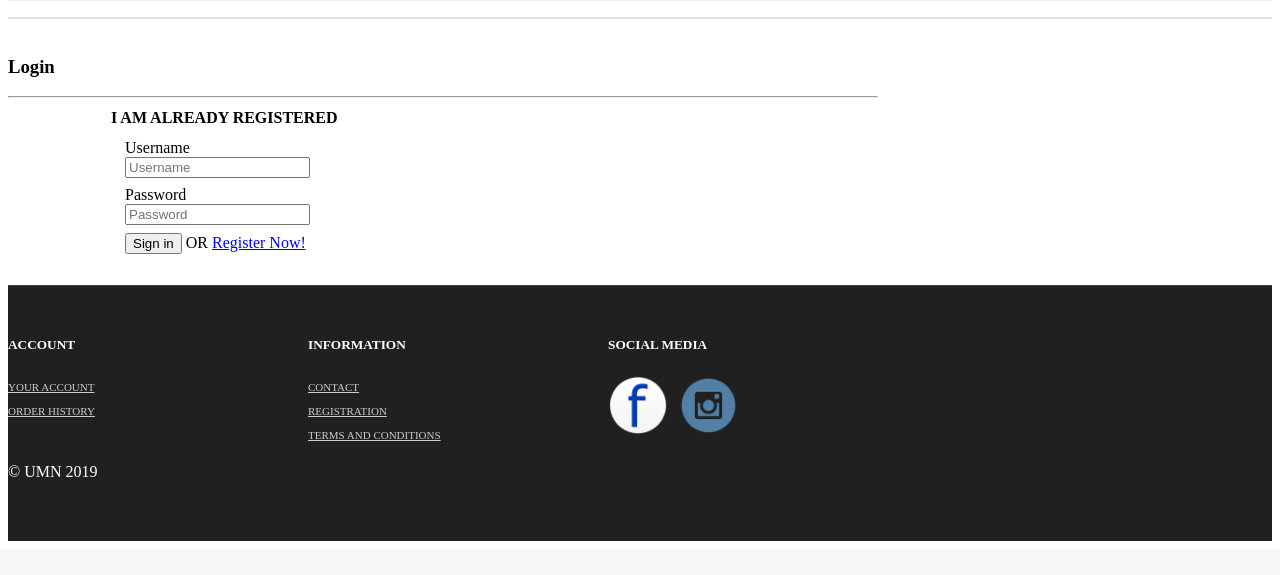
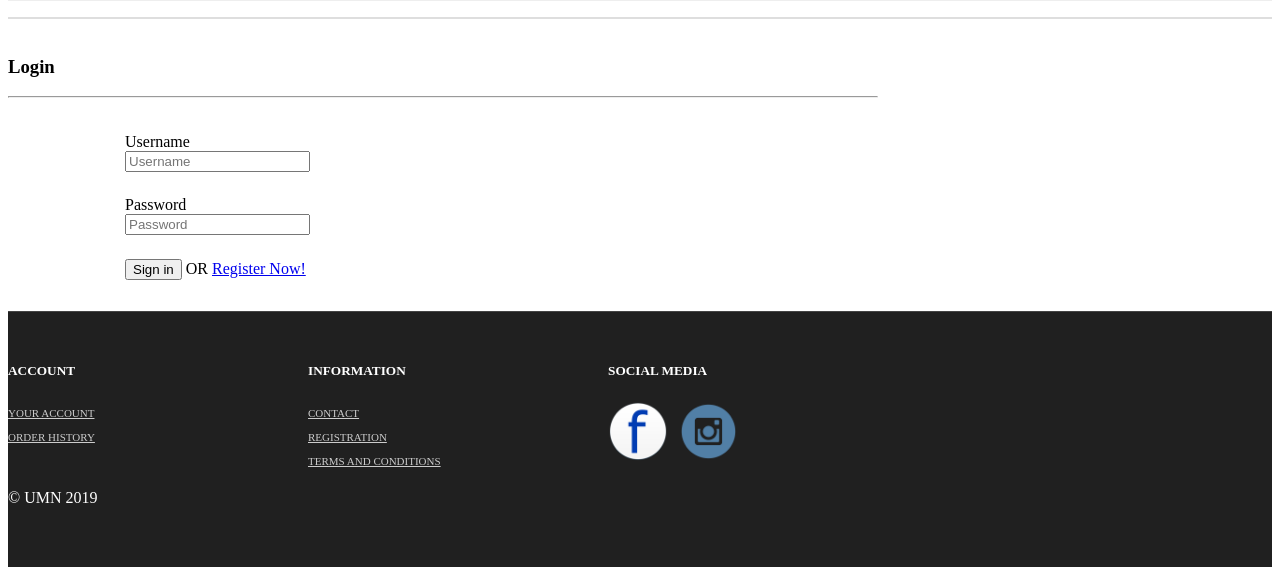
Before and after one commit to jadenwindart/PemWebUAS, a CodeIgniter app: page /PemWebUAS/index.php/home/Login in a window 1280 px wide. Shown: the part 391-966 px from the top of the page. Before the commit the page ends 932 px from the top, so only its background shows below. Run offline with CodeIgniter, Linux system fonts and the light colour scheme; data comes from the database, SQL or seed files in the repository; data that the repository does not hold is empty; some libraries are stand-ins or nearby versions.

Commit message:
Re-modelling
login-product-header

```diff
--- a/application/views/bootshop/Template/header.php
+++ b/application/views/bootshop/Template/header.php
@@ -10,7 +10,7 @@
 				<a href="product_summary.html"><span>&pound;</span></a>
 				<span class="btn btn-mini">$155.00</span>
 				<a href="product_summary.html"><span class="">$</span></a> -->
-				<a href="<?php echo base_url('index.php/Home/Cart')?>"><span class="btn btn-mini btn-primary"><i class="icon-shopping-cart icon-white"></i> [ <?php echo $CountOrder ?> ] Itemes in your cart </span> </a>
+				<a href="<?php echo base_url('index.php/Home/Cart')?>"><span class="btn btn-mini btn-primary"><i class="icon-shopping-cart icon-white"></i> [ <?php echo $CountOrder ?> ] Items in your cart </span> </a>
 			</div>
 		</div>
 	</div>
@@ -47,7 +47,7 @@
 	 <?php
 	 if(!isset($this->session->user) || $this->session->user === NULL){?>
 	 <li class="">
-	 <a href="<?php echo base_url('index.php/Home/Login');?>" role="button" style="padding-right:0"><span class="btn btn-large btn-success">Login</span></a>
+	 <a href="<?php echo base_url('index.php/Home/Login');?>" role="button" style="padding-right:10"><span class="btn btn-large btn-success">Login</span></a>
 	</li>
 	<li class=""><a href="<?php echo base_url('index.php/Home/Register')?>">Register</a></li>
 	 <?php }
--- a/application/views/bootshop/login.php
+++ b/application/views/bootshop/login.php
@@ -32,22 +32,27 @@
 		<div class="span1"> &nbsp;</div>
 		<div class="span4">
 		<table class="table table-bordered">
-			<tr><th> I AM ALREADY REGISTERED  </th></tr>
 			<tr>
-				<td>
+				<td style="">
 				<?php echo form_open('Home/LoginCheck',array('class'=>'form-horizontal loginFrm'))?>
-						<div class="control-group">
+				<p></p>
+				<p></p>
+				<div class="control-group">
 							<label class="control-label" for="inputUsername">Username</label>
 							<div class="controls">
 								<input type="text" id="username" name="username" placeholder="Username">
 							</div>
 						</div>
+						<p></p>
+						<p></p>
 						<div class="control-group">
 							<label class="control-label" for="inputPassword1">Password</label>
 							<div class="controls">
 								<input type="password" id="inputPassword1" name="password" placeholder="Password">
 							</div>
 						</div>
+						<p></p>
+						<p></p>
 						<div class="control-group">
 							<div class="controls">
 								<button type="submit" class="btn">Sign in</button> OR <a href="<?php echo base_url('index.php/Home/Register')?>" class="btn">Register Now!</a>
```
Also changed, not shown: application/views/bootshop/HomePage/product.php (+20 -1 lines).
